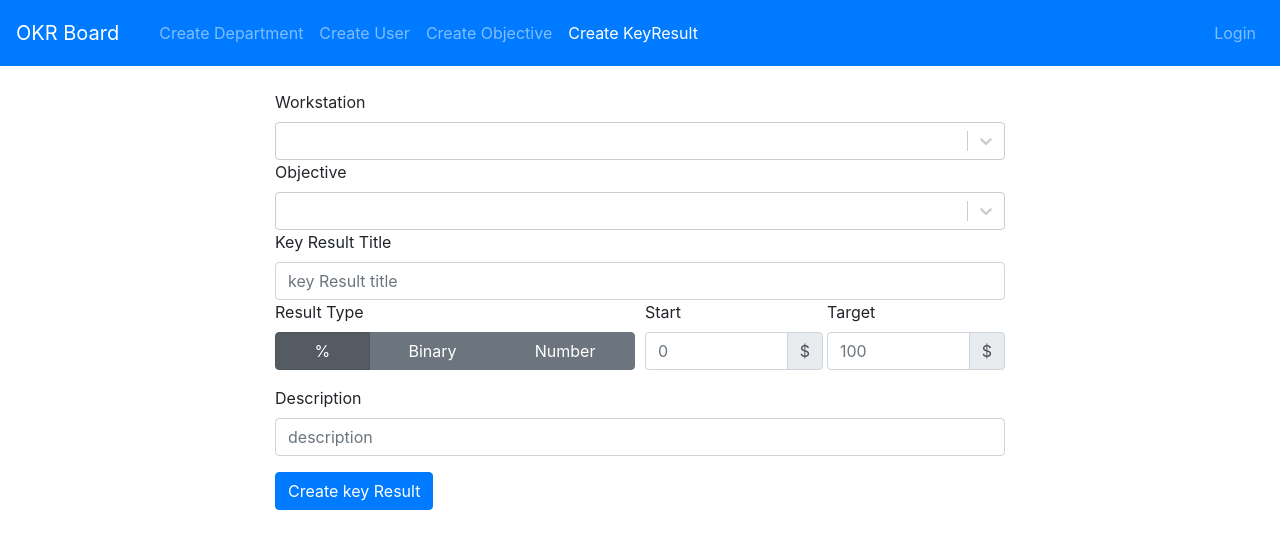
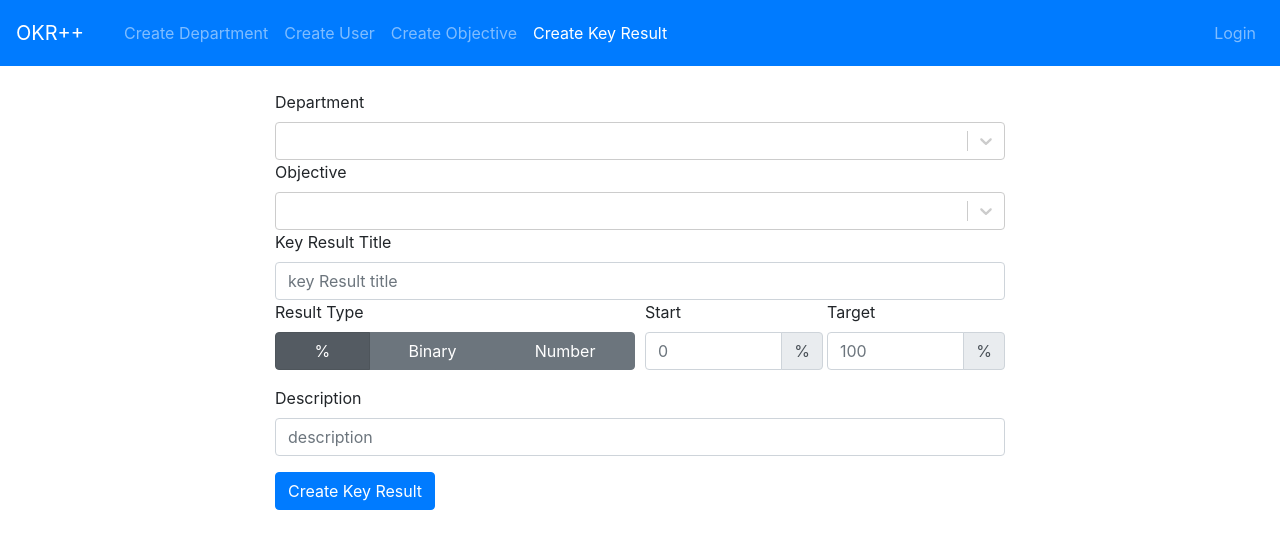
Before and after one commit to dkoul/okrboard, a React (Create React App) app: page /#/create-keyresult in a window 1280 px wide. Shown: the top 548 px of the page. Built offline with nearby package versions, Linux system fonts and the light colour scheme; no server answers.

Commit message:
fixed typos, changed name and added new favicon

```diff
--- a/public/index.html
+++ b/public/index.html
@@ -23,7 +23,7 @@
       work correctly both with client-side routing and a non-root public URL.
       Learn how to configure a non-root public URL by running `npm run build`.
     -->
-    <title>Okr Board</title>
+    <title>OKR++ | Best OKR tool on the web</title>
     <style>
         #noty_topRight_layout_container.list-group {
             border: inherit;
--- a/src/components/KeyResults.tsx
+++ b/src/components/KeyResults.tsx
@@ -55,10 +55,10 @@ export function KeyResults() {
     return (
       <form noValidate onSubmit={handleSubmit}>
         <Form.Group controlId="keyResultTitle">
-          <Form.Label>Workstation</Form.Label>
+          <Form.Label>Department</Form.Label>
           <Select
             onChange={option => setFieldValue('workstationName', option)}
-            placeholder="select workstation"
+            placeholder="select department"
             name="workstationName"
             value={values.workstationName}
             options={workstationOptions}
@@ -66,7 +66,7 @@ export function KeyResults() {
           <Form.Label>Objective</Form.Label>
           <Select
             onChange={option => setFieldValue('objectiveName', option)}
-            placeholder="select workstation"
+            placeholder="select objective"
             name="objectiveName"
             value={values.objectiveName}
             options={objectiveOptions}
@@ -94,7 +94,7 @@ export function KeyResults() {
           />
           <Form.Control.Feedback type="invalid">{errors['description']}</Form.Control.Feedback>
         </Form.Group>
-        <Button type="submit">Create key Result</Button>
+        <Button type="submit">Create Key Result</Button>
       </form>
     );
   };
--- a/src/components/ObrBoardsTable.tsx
+++ b/src/components/ObrBoardsTable.tsx
@@ -79,7 +79,7 @@ export function ObrBoardsTable(props: IProps) {
         id: 'grade'
       },
       {
-        Header: 'Assignee',
+        Header: 'Owner',
         id: 'assignee',
         Cell: ({ row }) => (
             <span>{`${row.original.owner.firstName} ${row.original.owner.lastName}`}</span>
--- a/src/components/ResultType.tsx
+++ b/src/components/ResultType.tsx
@@ -18,7 +18,7 @@ export function ResultType() {
             <InputGroup>
               <Form.Control type="number" placeholder="0" />
               <InputGroup.Append>
-                <InputGroup.Text>$</InputGroup.Text>
+                <InputGroup.Text>%</InputGroup.Text>
               </InputGroup.Append>
             </InputGroup>
           </div>
@@ -27,7 +27,7 @@ export function ResultType() {
             <InputGroup>
               <Form.Control type="number" placeholder="100" />
               <InputGroup.Append>
-                <InputGroup.Text>$</InputGroup.Text>
+                <InputGroup.Text>%</InputGroup.Text>
               </InputGroup.Append>
             </InputGroup>
           </div>
--- a/src/components/Routes.tsx
+++ b/src/components/Routes.tsx
@@ -8,7 +8,7 @@ export function Routes() {
       <Navbar collapseOnSelect expand="lg" bg="primary" variant="dark">
         <Navbar.Brand>
           <NavLink to="/okr-board" className="navbar-brand">
-            OKR Board
+            OKR++
           </NavLink>
         </Navbar.Brand>
         <Navbar.Toggle aria-controls="responsive-navbar-nav" />
@@ -31,7 +31,7 @@ export function Routes() {
             </Nav.Item>
             <Nav.Item as="li">
               <NavLink to="/create-keyresult" className="nav-link">
-                Create KeyResult
+                Create Key Result
               </NavLink>
             </Nav.Item>
           </Nav>
```
Also changed, not shown: 2 other files (tests, documents, lock files or other folders).
